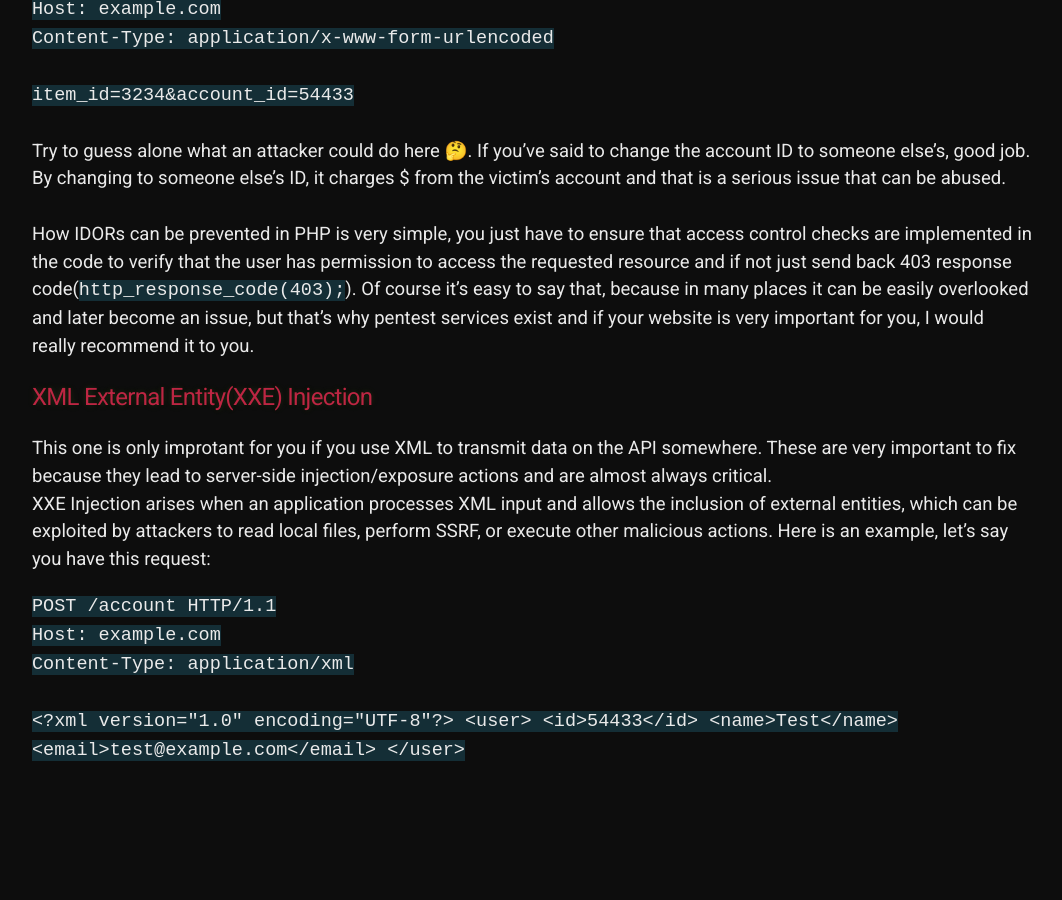
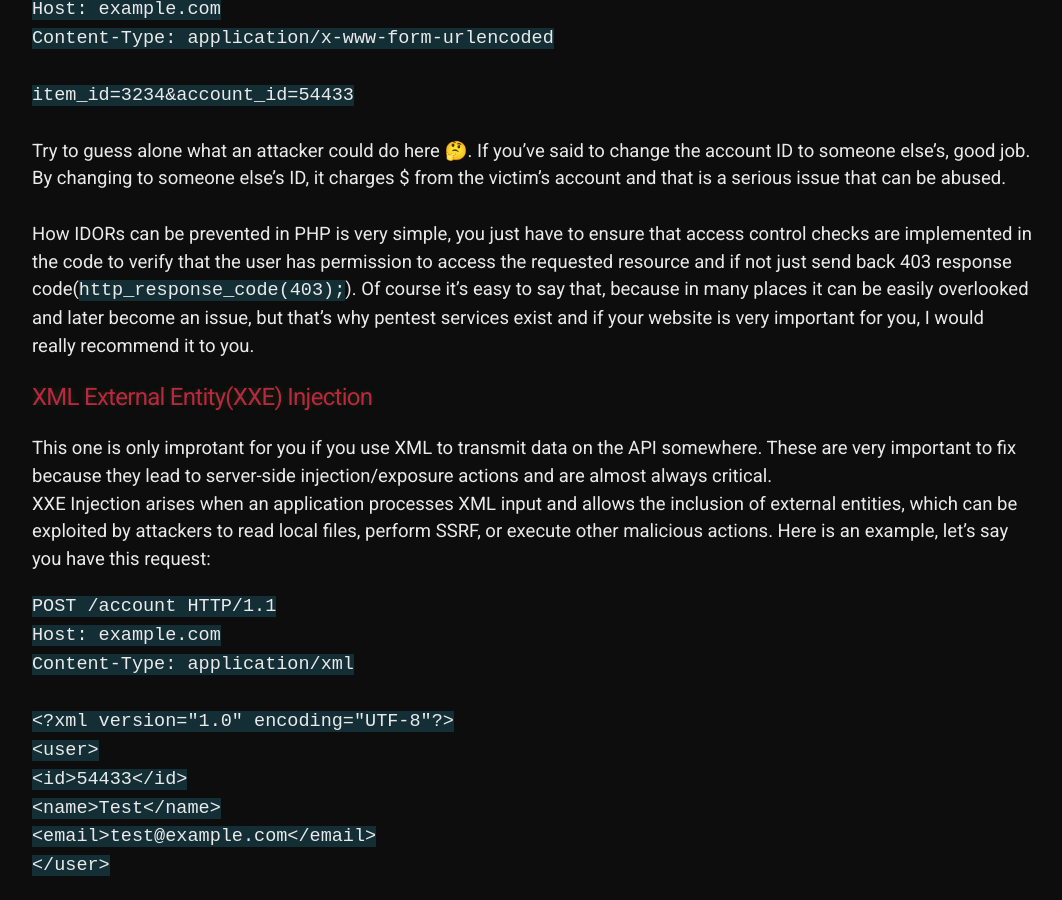
Before and after one commit to 20kilograma/blog, a Jekyll site: the page built from php-sec.md, in a window 1280 px wide and 900 px high, scrolled down 13236 px. Shown: the whole window, without its empty margins (108-1170 px from the left). Built offline with Jekyll 4.4.1, drawn with Linux system fonts in a browser that asks for light colours; some web fonts are replaced; our own code applies the rules of GitHub Pages for plain Markdown files; before the commit the page ends 14021 px from its top, so only the background shows below that.

Commit message:
Update php-sec.md

```diff
--- a/php-sec.md
+++ b/php-sec.md
@@ -261,11 +261,10 @@ Here is an example, let's say you have this request: <br>
 <code>POST /account HTTP/1.1<br>
 Host: example.com<br>
 Content-Type: application/xml<br><br>
-&lt;?xml version="1.0" encoding="UTF-8"?>
-  &lt;user>
-      &lt;id>54433&lt;/id>
-      &lt;name>Test&lt;/name>
-      &lt;email>test@example.com&lt;/email>
-  &lt;/user>
-<br>
+&lt;?xml version="1.0" encoding="UTF-8"?><br>
+  &lt;user><br>
+      &lt;id>54433&lt;/id><br>
+      &lt;name>Test&lt;/name><br>
+      &lt;email>test@example.com&lt;/email><br>
+  &lt;/user><br>
 </code>
```
